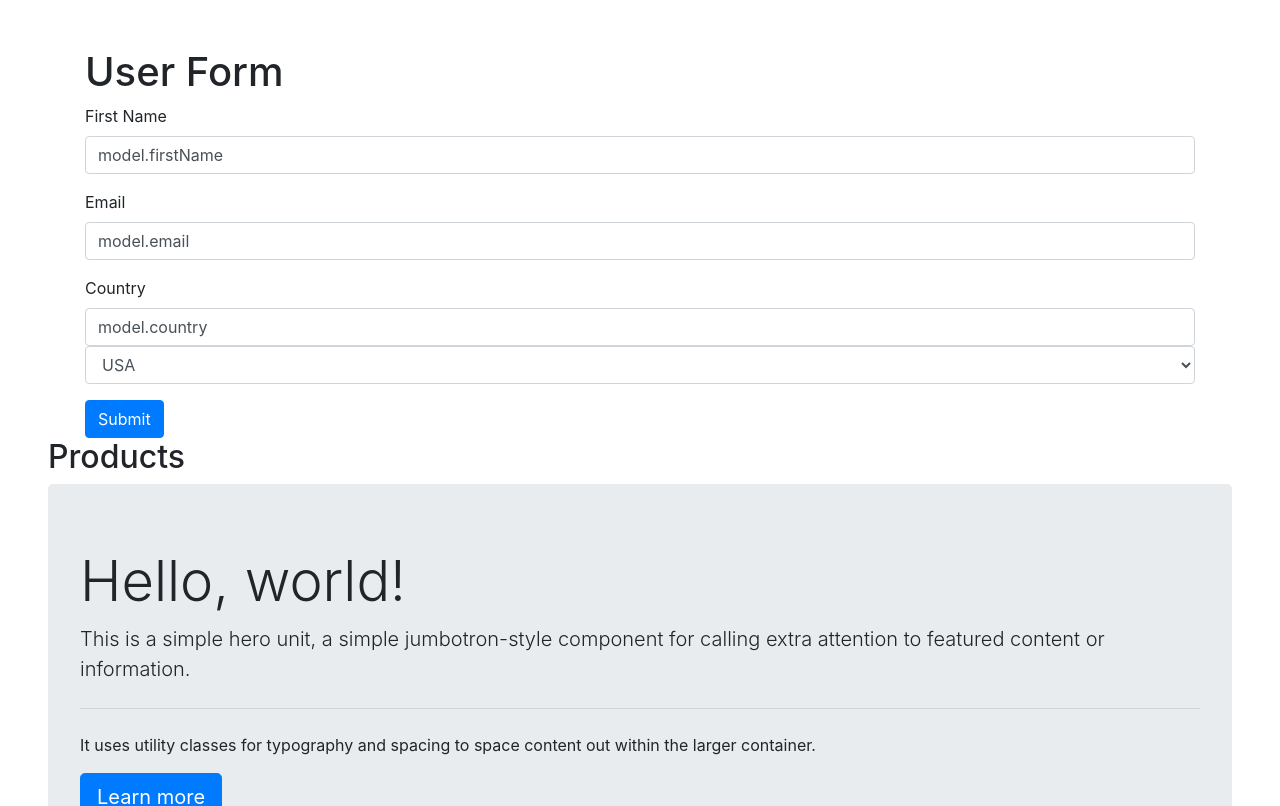
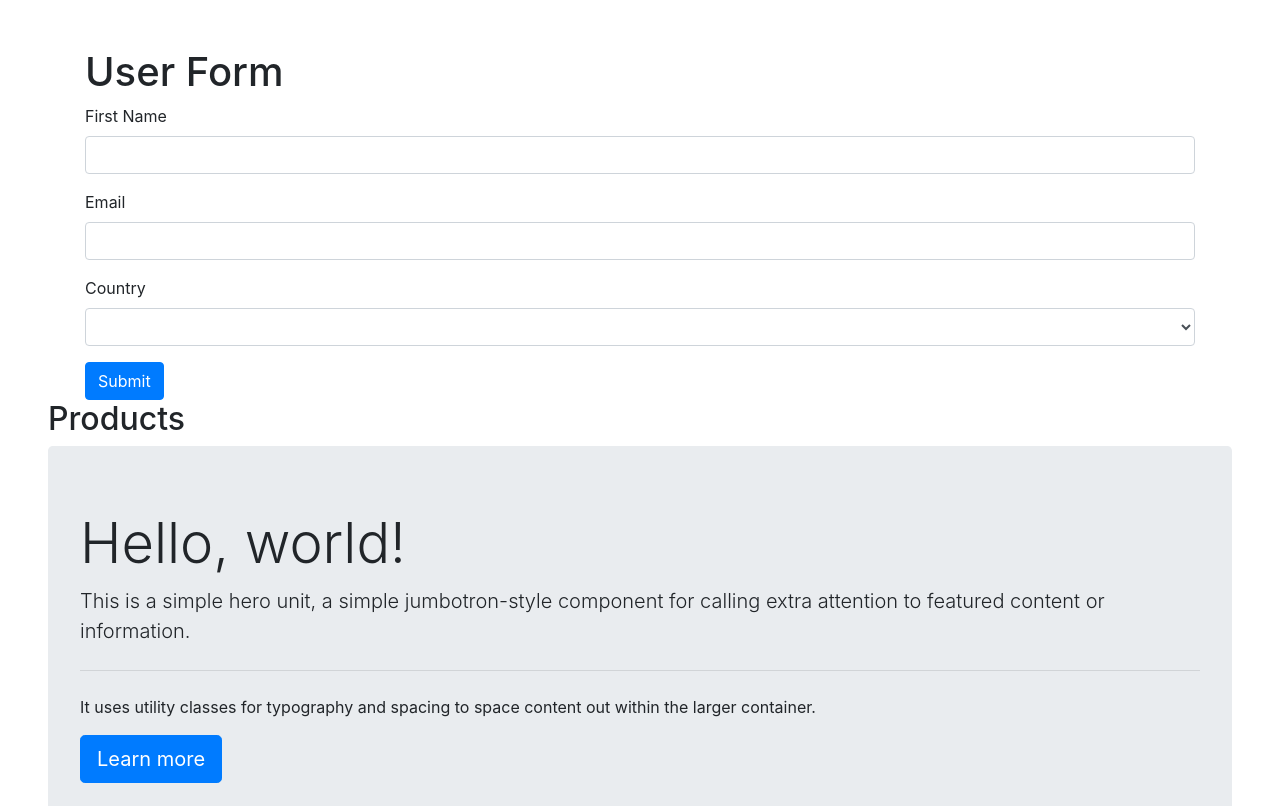
Before and after one commit to Aramex86/angular-practice, an Angular app: page / in a window 1280 px wide. Shown: the top 806 px of the page. Built offline with nearby package versions, Linux system fonts and the light colour scheme.

Commit message:
6.6 Track change-state and validity with ngModel

```diff
--- a/src/app/user-form/user-form.component.html
+++ b/src/app/user-form/user-form.component.html
@@ -3,20 +3,21 @@
   <form>
     <div class="form-group">
       <label for="firstName">First Name</label>
-      <input type="text" class="form-control" id="firstName" required ngModel="model.firstName" name="firstName">
+      <input type="text" class="form-control" id="firstName" required [(ngModel)]="model.firstName" name="firstName">
     </div>
     <div class="form-group">
       <label for="email">Email</label>
-      <input type="text" class="form-control" id="email" required ngModel="model.email" name="email">
+      <input type="text" class="form-control" id="email" required [(ngModel)]="model.email" name="email">
     </div>
     <div class="form-group">
       <label for="country">Country</label>
-      <input type="text" class="form-control" id="country" ngModel="model.country" name="country">
-      <select class="form-control" id="country">
+      <select class="form-control" id="country" [(ngModel)]="model.country" name="country">
         <option *ngFor="let c of countries" [value]="c">{{c}}</option>
-      </select> </div> <button type="submit" class="btn btn-primary">Submit</button>
+      </select>
+    </div>
+    <button type="submit" class="btn btn-primary">Submit</button>
   </form>
 </div>
 
 
-<!---57 Page-->
+<!--61 page-->
--- a/src/app/user.ts
+++ b/src/app/user.ts
@@ -1,7 +1,7 @@
 export class User {
-    constructor(
-        firstName: string,
-        email: string,
-        country?: string // ? -> optional
-    ) {}
+  constructor(
+    public firstName: string,
+    public email: string,
+    public country ? : string // ? -> optional
+  ) {}
 }
```
Also changed, not shown: package.json (+13 -1 lines).
